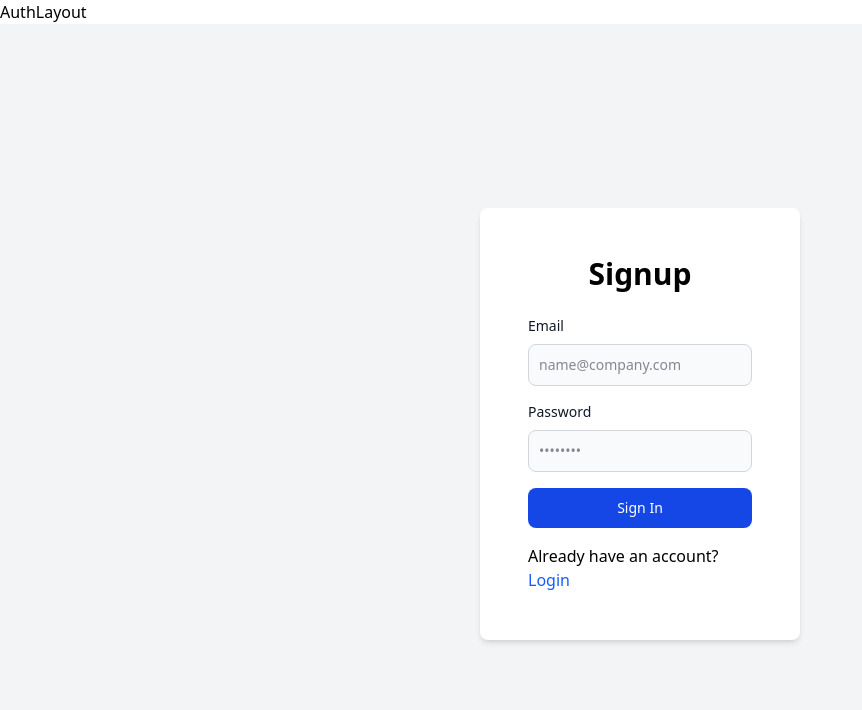
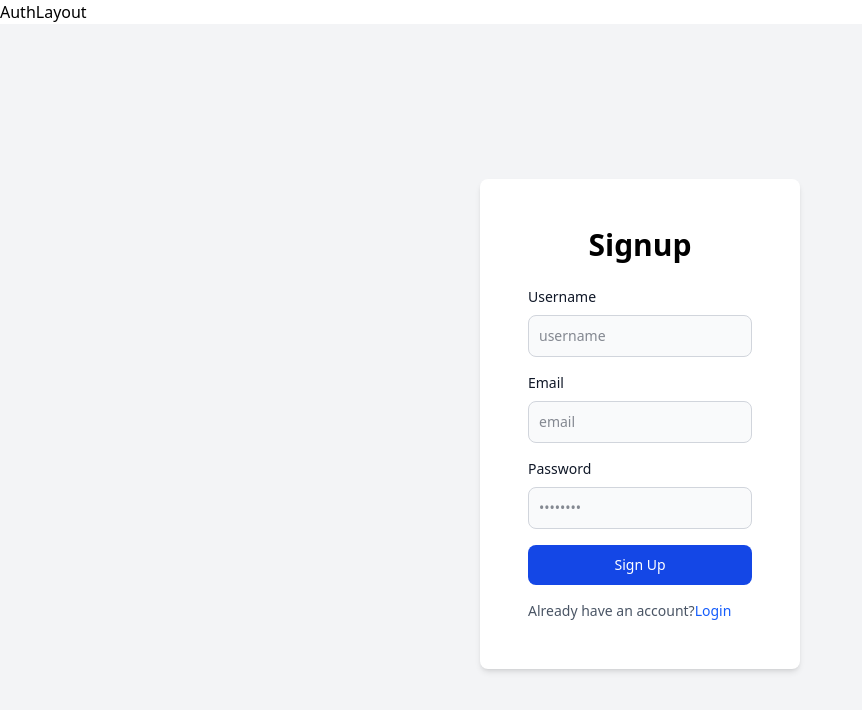
Before and after one commit to tanishqsonwane17/React-Project, a React (Vite) app: page /register in a window 1280 px wide. Shown: the top 710 px of the page, without its empty margins (0-862 px from the left). Built offline with nearby package versions, Linux system fonts and the light colour scheme.

Commit message:
data adding to the redux

```diff
--- a/package.json
+++ b/package.json
@@ -12,8 +12,10 @@
   "dependencies": {
     "@reduxjs/toolkit": "^2.8.2",
     "@tailwindcss/vite": "^4.1.12",
+    "@tanstack/react-query": "^5.85.3",
     "react": "^19.1.1",
     "react-dom": "^19.1.1",
+    "react-hook-form": "^7.62.0",
     "react-redux": "^9.2.0",
     "react-router": "^7.8.1",
     "tailwindcss": "^4.1.12"
--- a/src/screens/authScreens/RegisterScreen.jsx
+++ b/src/screens/authScreens/RegisterScreen.jsx
@@ -1,27 +1,74 @@
 import React from 'react'
+import { useForm } from 'react-hook-form'
+import { useDispatch } from 'react-redux'
 import { NavLink } from 'react-router'
+import { addUser } from '../../features/AuthSlice'
 
 const RegisterScreen = () => {
+  const { register, handleSubmit, reset, formState:{errors} } = useForm()
+  const dispatch = useDispatch()
+   const submitHandler = (data) => {
+    dispatch(addUser(data))
+     console.log(data)
+   }
   return (
-    <>
     <div className="flex items-center justify-center h-screen bg-gray-100">
       <div className="p-12 w-[25%] bg-white rounded-lg shadow-md">
         <h1 className="text-3xl font-semibold text-center mb-6">Signup</h1>
-          <form className="space-y-4">
+
+        <form
+        onSubmit={handleSubmit(submitHandler)}
+        className="space-y-4"
+        >
           <div>
-              <label className="block mb-2 text-sm font-medium text-gray-900 dark:text-white">Email</label>
-              <input type="email" className="bg-gray-50 border border-gray-300 text-gray-900 text-sm rounded-lg focus:ring-blue-500 focus:border-blue-500 block w-half p-2.5  dark:border-gray-600 dark:placeholder-gray-400  dark:focus:ring-blue-500 dark:focus:border-blue-500 w-full " placeholder="name@company.com" />
+            <label className="block mb-2 text-sm font-medium text-gray-900">Username</label>
+            <input
+              {...register('username')}
+              type="text"
+              autoComplete="username"
+              className="bg-gray-50 border border-gray-300 text-gray-900 text-sm rounded-lg w-full p-2.5 focus:ring-blue-500 focus:border-blue-500"
+              placeholder="username"
+            />
           </div>
+
           <div>
-              <label className="block mb-2 text-sm font-medium text-gray-900 dark:text-white">Password</label>
-              <input type="password" className="bg-gray-50 border border-gray-300 text-gray-900 text-sm rounded-lg focus:ring-blue-500 focus:border-blue-500 block w-half p-2.5  dark:border-gray-600 dark:placeholder-gray-400  dark:focus:ring-blue-500 dark:focus:border-blue-500 w-full " placeholder="••••••••" />
+            <label className="block mb-2 text-sm font-medium text-gray-900">Email</label>
+            <input
+              {...register('email')}
+              type="email"
+              autoComplete="email"
+              className="bg-gray-50 border border-gray-300 text-gray-900 text-sm rounded-lg w-full p-2.5 focus:ring-blue-500 focus:border-blue-500"
+              placeholder="email"
+            />
           </div>
-            <button className="w-full text-white bg-blue-700 hover:bg-blue-800 focus:ring-4 focus:outline-none focus:ring-blue-300 font-medium rounded-lg text-sm px-5 py-2.5 text-center dark:bg-blue-600 dark:hover:bg-blue-700 dark:focus:ring-blue-800" type="button">Sign In</button>
-            <p>Already have an account? <NavLink to=   "/" className="font-medium text-blue-600 hover:underline dark:text-blue-500">Login</NavLink></p>
+
+          <div>
+            <label className="block mb-2 text-sm font-medium text-gray-900">Password</label>
+            <input
+              {...register('password')}
+              type="password"
+              autoComplete="new-password"
+              className="bg-gray-50 border border-gray-300 text-gray-900 text-sm rounded-lg w-full p-2.5 focus:ring-blue-500 focus:border-blue-500"
+              placeholder="••••••••"
+            />
+          </div>
+
+          <button
+            className="w-full text-white bg-blue-700 hover:bg-blue-800 focus:ring-4 focus:outline-none font-medium rounded-lg text-sm px-5 py-2.5"
+            type="submit"
+          >
+            Sign Up
+          </button>
+
+          <p className="text-sm text-gray-600">
+            Already have an account?
+            <NavLink to="/" className="font-medium text-blue-600 hover:underline">
+              Login
+            </NavLink>
+          </p>
         </form>
       </div>
     </div>
-    </>
   )
 }
 
```
Also changed, not shown: 1 other file (tests, documents, lock files or other folders). Lines whose indentation alone changed are shown as unchanged.
